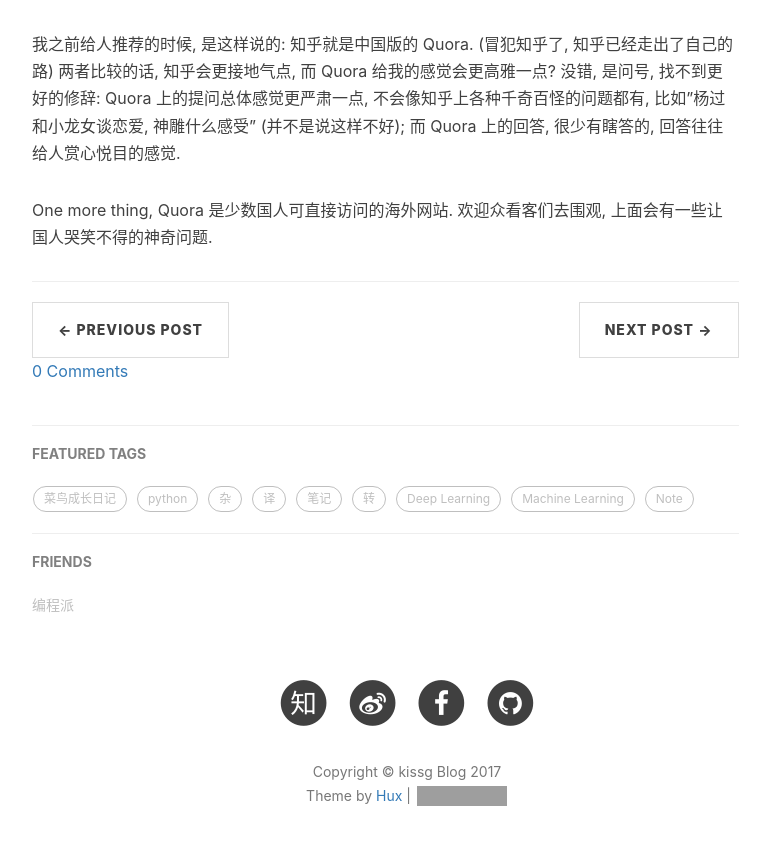
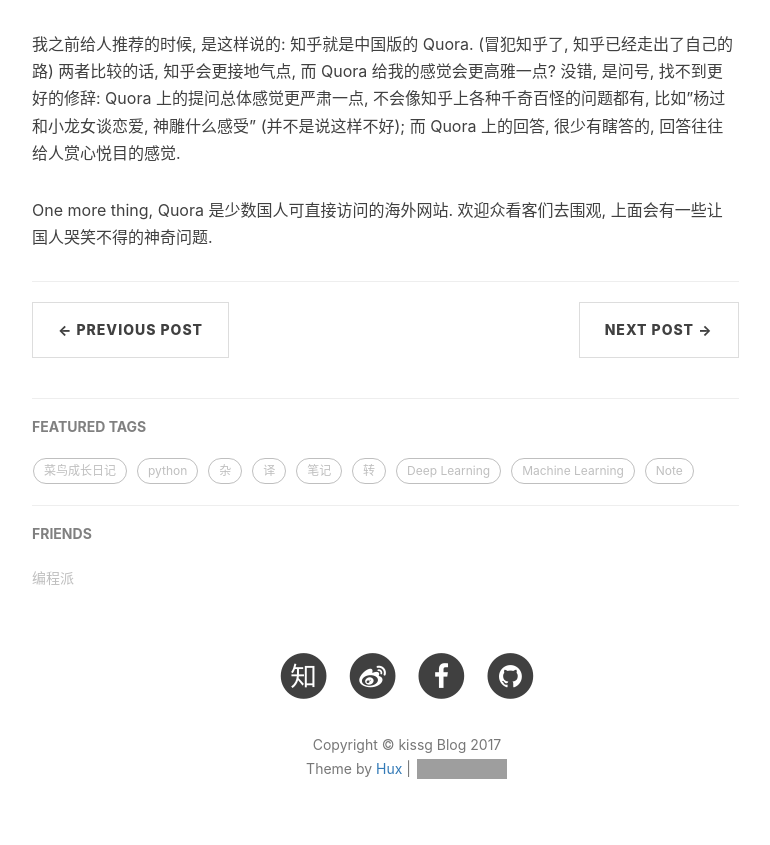
Before and after one commit to iamkissg/iamkissg.github.io, a Jekyll site: the page built from _posts/2017-07-16-learn-from-quora-1.markdown, in a window 1280 px wide and 900 px high, scrolled down 2753 px. Shown: the top 845 px of the window, without its empty margins (233-1003 px from the left). Built offline with Jekyll 4.4.1, drawn with Linux system fonts in a browser that asks for light colours; nearby versions of some CDN libraries; comment, search, counter and statistics services are not loaded; grey boxes are pictures that could not be loaded.

Commit message:
try disqus

```diff
--- a/_layouts/post.html
+++ b/_layouts/post.html
@@ -70,10 +70,6 @@ layout: default
                     {% endif %}
                 </ul>
 
-
-                {% if page.comments %}
-                    <a href="https://kissg.me{{ page.url }}#disqus_thread">0 Comments</a>
-                {% endif %}
 
                 {% if site.disqus_username %}
                 <!-- disqus 评论框 start -->
```
